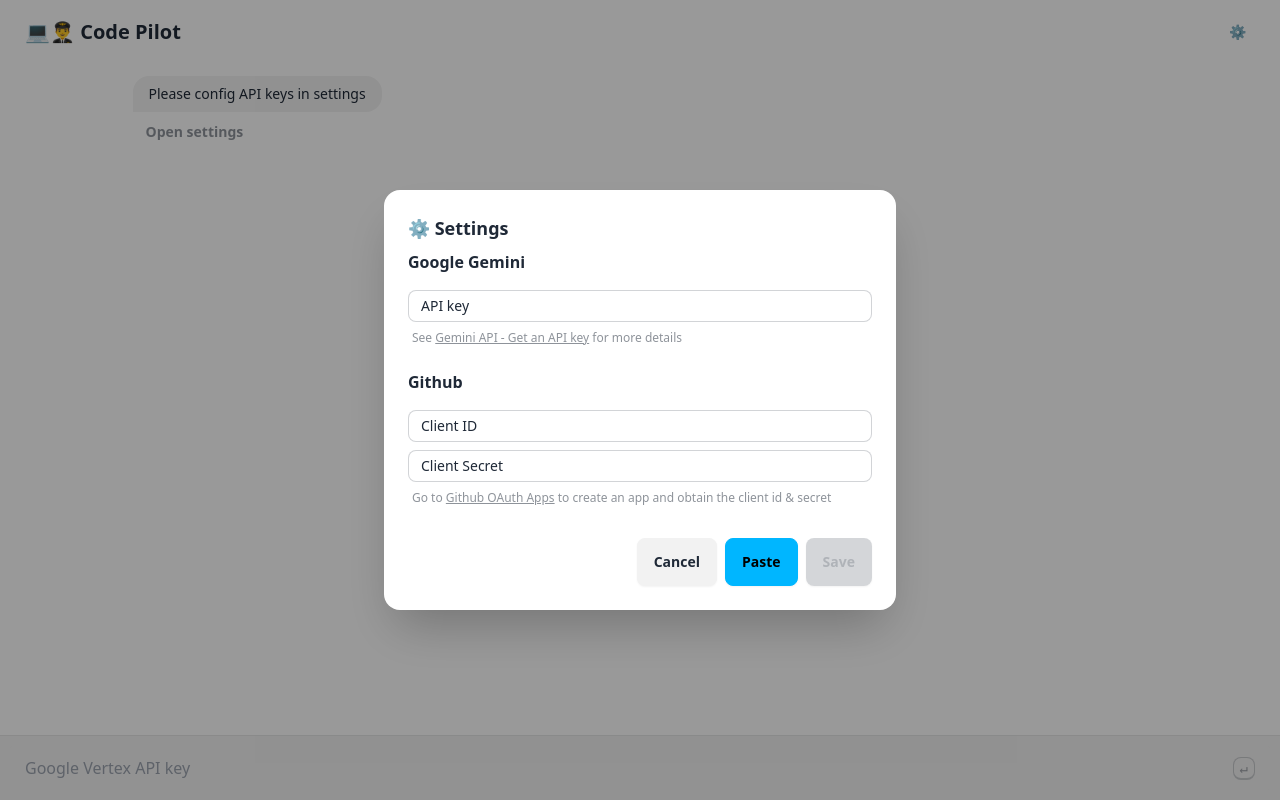
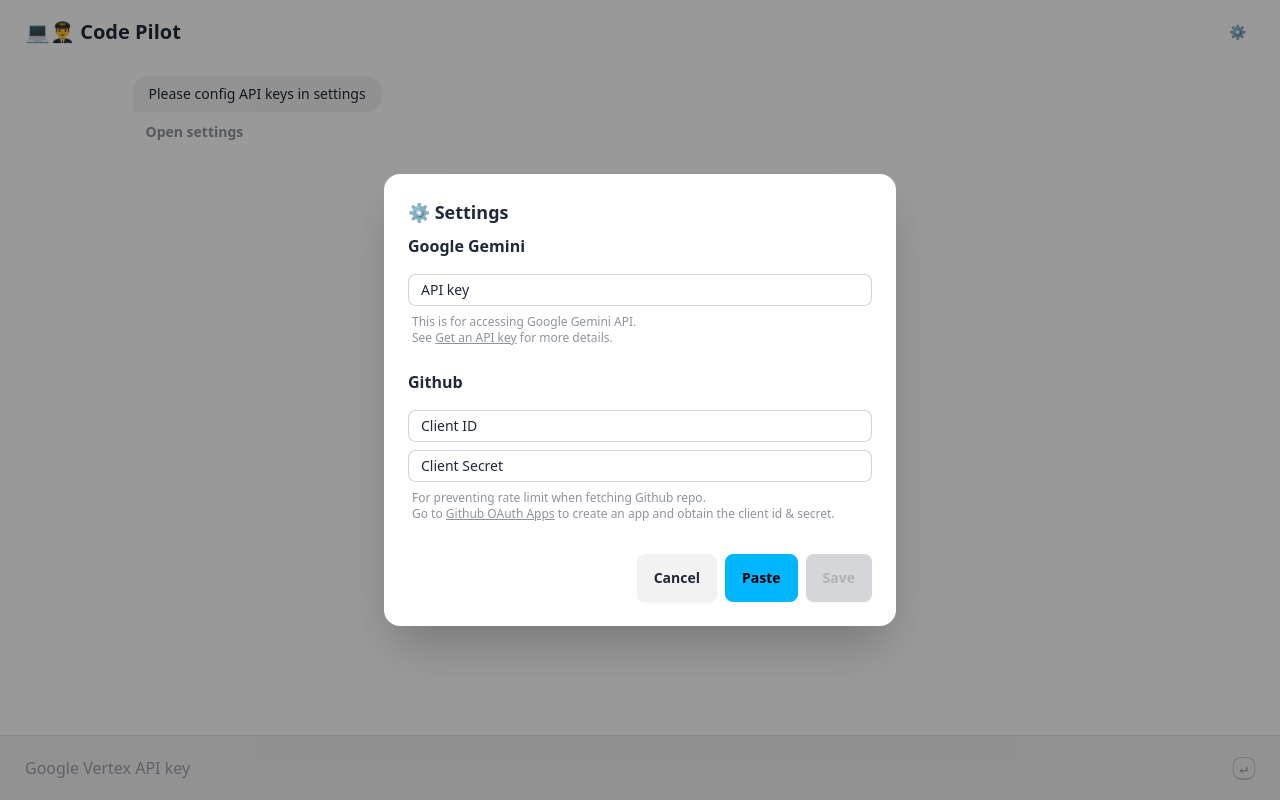
Before and after one commit to m0o0scar/codepilot, a Next.js app: page / in a window 1280 px wide. Both pictures are taken after a click on the button "Open settings". Built offline with nearby package versions, Linux system fonts and the light colour scheme.

Commit message:
refactor: prevent repetitive code when handling credentials

```diff
--- a/components/settings/SettingsModal.tsx
+++ b/components/settings/SettingsModal.tsx
@@ -1,35 +1,50 @@
 import cls from 'classnames';
-import { useContext, useEffect, useState } from 'react';
+import { useContext } from 'react';
 
 import { SettingsContext } from './SettingsContext';
-import { SettingsModalInput } from './SettingsModalInput';
+import { SettingsModalInput, useSettingsInputValue } from './SettingsModalInput';
+
+const GeminiApiKeyInputFooter = () => (
+  <>
+    <div>This is for accessing Google Gemini API.</div>
+    <div>
+      See{' '}
+      <a className="underline" target="_blank" href="https://ai.google.dev/gemini-api/docs/api-key">
+        Get an API key
+      </a>{' '}
+      for more details.
+    </div>
+  </>
+);
+
+const GithubCredentialsFooter = () => (
+  <>
+    <div>For preventing rate limit when fetching Github repo.</div>
+    <div>
+      Go to{' '}
+      <a className="underline" target="_blank" href="https://github.com/settings/developers">
+        Github OAuth Apps
+      </a>{' '}
+      to create an app and obtain the client id & secret.
+    </div>
+  </>
+);
 
 export const SettingsModal = () => {
   const settingsContext = useContext(SettingsContext);
 
-  const [googleVertexApiKey, setGoogleVertexApiKey] = useState('');
-  const [githubClientId, setGithubClientId] = useState('');
-  const [githubClientSecret, setGithubClientSecret] = useState('');
-
-  const {
-    googleVertexApiKey: googleVertexApiKeyOld = '',
-    githubClientId: githubClientIdOld = '',
-    githubClientSecret: githubClientSecretOld = '',
-  } = settingsContext?.settings || {};
-  const googleVertexApiKeyNew = googleVertexApiKey.trim();
-  const githubClientIdNew = githubClientId.trim();
-  const githubClientSecretNew = githubClientSecret.trim();
+  const geminiApiKey = useSettingsInputValue('googleVertexApiKey');
+  const githubClientId = useSettingsInputValue('githubClientId');
+  const githubClientSecret = useSettingsInputValue('githubClientSecret');
 
   const canSave =
-    googleVertexApiKeyOld !== googleVertexApiKeyNew ||
-    githubClientIdOld !== githubClientIdNew ||
-    githubClientSecretOld !== githubClientSecretNew;
+    geminiApiKey.hasChanges || githubClientId.hasChanges || githubClientSecret.hasChanges;
 
   const onSave = () => {
     settingsContext?.setSettings({
-      googleVertexApiKey: googleVertexApiKeyNew,
-      githubClientId: githubClientIdNew,
-      githubClientSecret: githubClientSecretNew,
+      googleVertexApiKey: geminiApiKey.trimmed,
+      githubClientId: githubClientId.trimmed,
+      githubClientSecret: githubClientSecret.trimmed,
     });
     settingsContext?.closeSettingModal();
   };
@@ -40,36 +55,27 @@
       .split('\n')
       .map((l) => l.trim())
       .filter(Boolean);
+
     for (const line of lines) {
       const [key, value] = line.split('=');
       switch (key.toLowerCase()) {
         case 'google_vertex_api_key':
-          setGoogleVertexApiKey(value);
+          geminiApiKey.onChange(value);
           break;
+
         case 'github_client_id':
-          setGithubClientId(value);
+          githubClientId.onChange(value);
           break;
+
         case 'github_client_secret':
-          setGithubClientSecret(value);
+          githubClientSecret.onChange(value);
           break;
+
         default:
           break;
       }
     }
   };
-
-  useEffect(() => {
-    if (settingsContext?.isSettingModalOpen) {
-      const {
-        googleVertexApiKey = '',
-        githubClientId = '',
-        githubClientSecret = '',
-      } = settingsContext.settings || {};
-      setGoogleVertexApiKey(googleVertexApiKey);
-      setGithubClientId(githubClientId);
-      setGithubClientSecret(githubClientSecret);
-    }
-  }, [settingsContext?.isSettingModalOpen]);
 
   return (
     <dialog className={cls('modal', { 'modal-open': settingsContext?.isSettingModalOpen })}>
@@ -84,49 +90,16 @@
               <p className="my-2 font-bold">Google Gemini</p>
               <SettingsModalInput
                 label="API key"
-                value={googleVertexApiKey}
-                onChange={setGoogleVertexApiKey}
-                type="password"
-                footer={
-                  <span>
-                    See{' '}
-                    <a
-                      className="underline"
-                      target="_blank"
-                      href="https://ai.google.dev/gemini-api/docs/api-key"
-                    >
-                      Gemini API - Get an API key
-                    </a>{' '}
-                    for more details
-                  </span>
-                }
+                hook={geminiApiKey}
+                footer={<GeminiApiKeyInputFooter />}
               />
 
               <p className="my-2 font-bold">Github</p>
-              <SettingsModalInput
-                label="Client ID"
-                type="password"
-                value={githubClientId}
-                onChange={setGithubClientId}
-              />
+              <SettingsModalInput label="Client ID" hook={githubClientId} />
               <SettingsModalInput
                 label="Client Secret"
-                type="password"
-                value={githubClientSecret}
-                onChange={setGithubClientSecret}
-                footer={
-                  <span>
-                    Go to{' '}
-                    <a
-                      className="underline"
-                      target="_blank"
-                      href="https://github.com/settings/developers"
-                    >
-                      Github OAuth Apps
-                    </a>{' '}
-                    to create an app and obtain the client id & secret
-                  </span>
-                }
+                hook={githubClientSecret}
+                footer={<GithubCredentialsFooter />}
               />
             </div>
           </>
--- a/components/settings/SettingsModalInput.tsx
+++ b/components/settings/SettingsModalInput.tsx
@@ -1,8 +1,30 @@
-import { FC, HTMLInputTypeAttribute, ReactNode, useState } from 'react';
+import { FC, HTMLInputTypeAttribute, ReactNode, useContext, useEffect, useState } from 'react';
+
+import { SettingsContext, SettingsContextType } from './SettingsContext';
+
+export const useSettingsInputValue = (key: keyof SettingsContextType['settings']) => {
+  const context = useContext(SettingsContext);
+
+  const [value, setValue] = useState('');
+  const [trimmed, setTrimmed] = useState('');
+  const [hasChanges, setHasChanges] = useState(false);
+
+  useEffect(() => setValue(context?.settings[key] || ''), [context?.isSettingModalOpen]);
+
+  useEffect(() => setTrimmed(value.trim()), [value]);
+
+  useEffect(() => setHasChanges((context?.settings[key] || '') !== trimmed), [trimmed]);
+
+  return {
+    value,
+    onChange: setValue,
+    trimmed,
+    hasChanges,
+  };
+};
 
 export interface SettingsModalInputProps {
-  value?: string;
-  onChange?: (value: string) => void;
+  hook: ReturnType<typeof useSettingsInputValue>;
   type?: HTMLInputTypeAttribute;
   placeholder?: string;
   error?: string;
@@ -13,13 +35,12 @@
 
 export const SettingsModalInput: FC<SettingsModalInputProps> = ({
   label,
-  value,
-  onChange,
-  type = 'text',
+  type = 'password',
   placeholder,
   error,
   disabled,
   footer,
+  hook,
 }) => {
   const [focused, setFocused] = useState(false);
 
@@ -32,8 +53,8 @@
           disabled={disabled}
           type={focused ? 'text' : type}
           placeholder={placeholder}
-          value={value}
-          onChange={(e) => onChange?.(e.target.value)}
+          value={hook.value}
+          onChange={(e) => hook.onChange?.(e.target.value)}
           onFocus={() => setFocused(true)}
           onBlur={() => setFocused(false)}
         />
```
